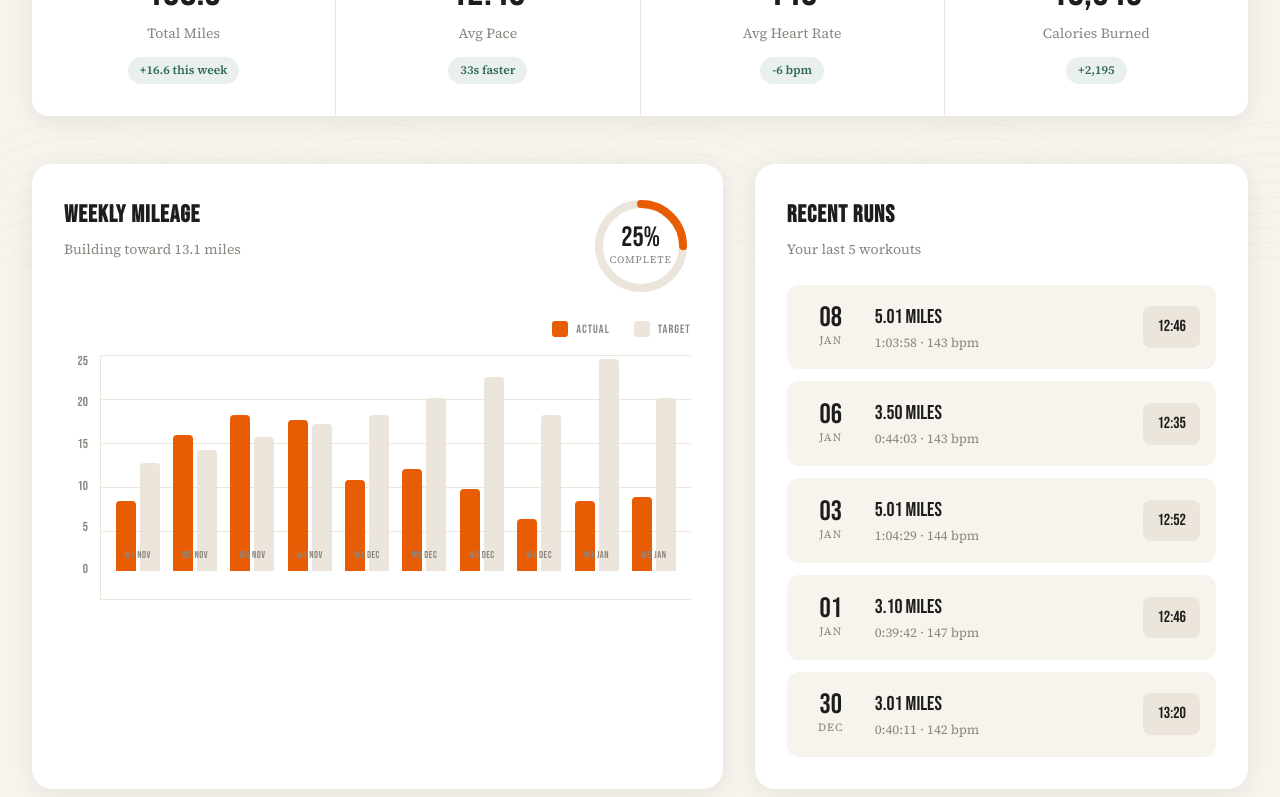
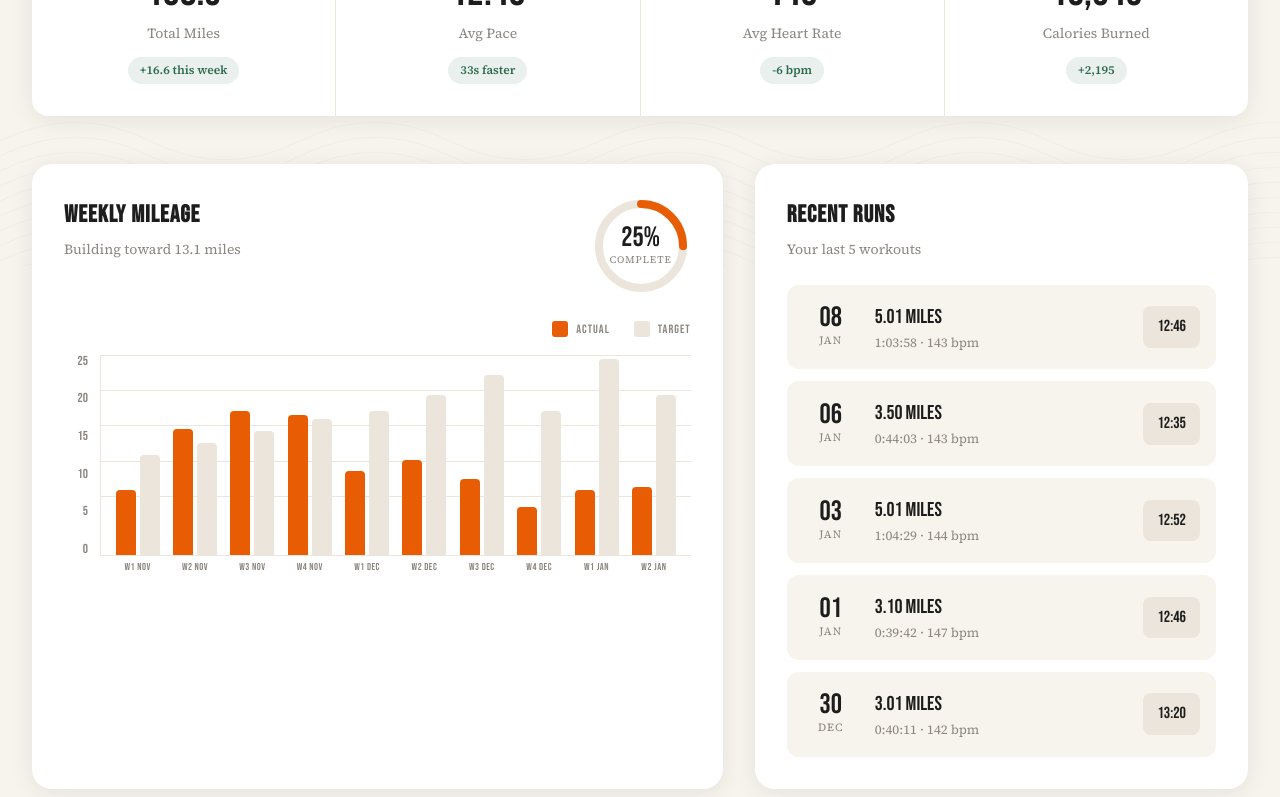
Before and after one commit to mrnemo273/runcoach-web, a Next.js app: page / in a window 1280 px wide. Shown: the part 534-1331 px from the top of the page. Built offline with nearby package versions, Linux system fonts and the light colour scheme.

Commit message:
Fix chart labels position and reduce bottom spacing

```diff
--- a/app/globals.css
+++ b/app/globals.css
@@ -400,11 +400,10 @@ nav {
 
 /* Chart Container */
 .chart-container {
-  height: 280px;
+  height: 260px;
   position: relative;
   display: flex;
   flex-direction: column;
-  margin-top: 8px;
 }
 
 /* Chart Legend */
@@ -453,7 +452,7 @@ nav {
   display: flex;
   flex-direction: column;
   justify-content: space-between;
-  padding-bottom: 24px;
+  margin-bottom: 24px;
   text-align: right;
   min-width: 24px;
 }
@@ -473,8 +472,8 @@ nav {
   border-left: 1px solid var(--cream-dark);
   border-bottom: 1px solid var(--cream-dark);
   padding: 0 8px;
-  padding-bottom: 28px;
   position: relative;
+  margin-bottom: 24px;
 }
 
 /* Grid lines */
@@ -541,7 +540,7 @@ nav {
   white-space: nowrap;
   letter-spacing: 0.5px;
   position: absolute;
-  bottom: 8px;
+  bottom: -20px;
 }
 
 /* Responsive chart */
```
